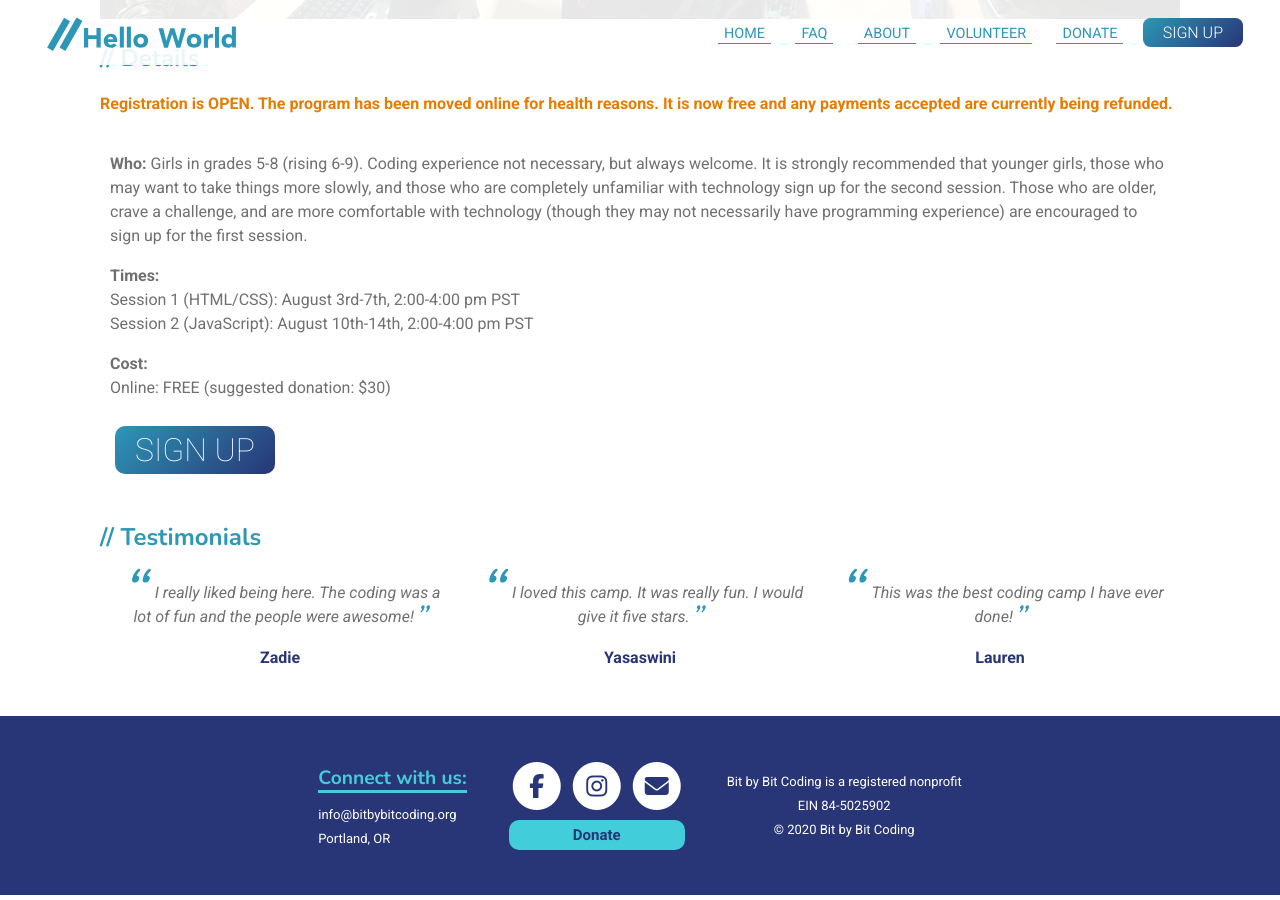
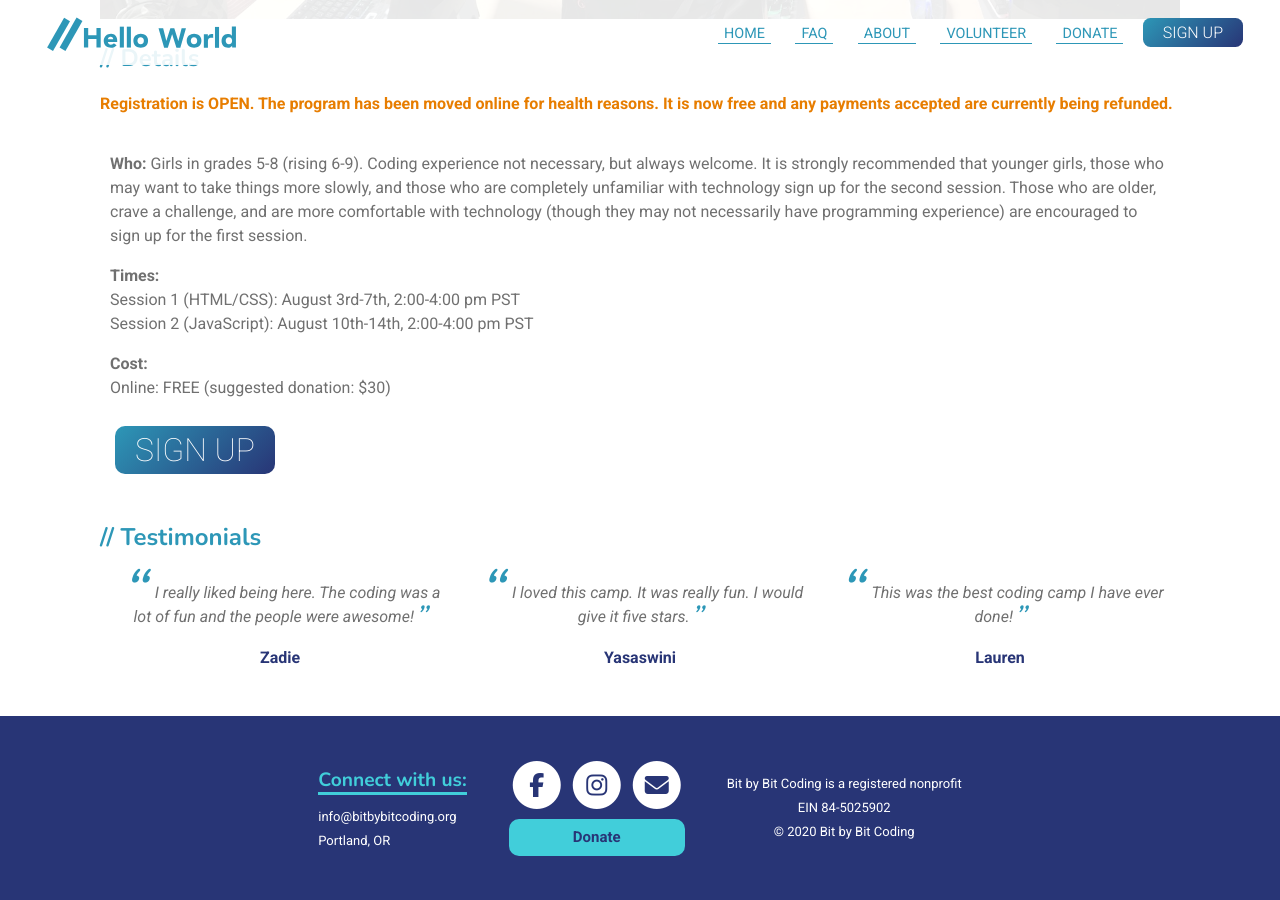
Before and after one commit to bit-by-bit-coding/bxb-website, a Jekyll site: the page built from index.html, in a window 1280 px wide and 900 px high, scrolled down 771 px. Built offline with Jekyll 4.4.1, drawn with Linux system fonts in a browser that asks for light colours; nearby versions of some CDN libraries.

Commit message:
Made donate button a little taller

```diff
--- a/styles/style.scss
+++ b/styles/style.scss
@@ -326,7 +326,7 @@ iframe.embeddedform {
             background-color: #41ceda;
             border: none;
             border-radius: 10px;
-            height: 30px;
+            height: 37px;
             width: 98%;
             color: #283576;
             font-weight: bold;
```
